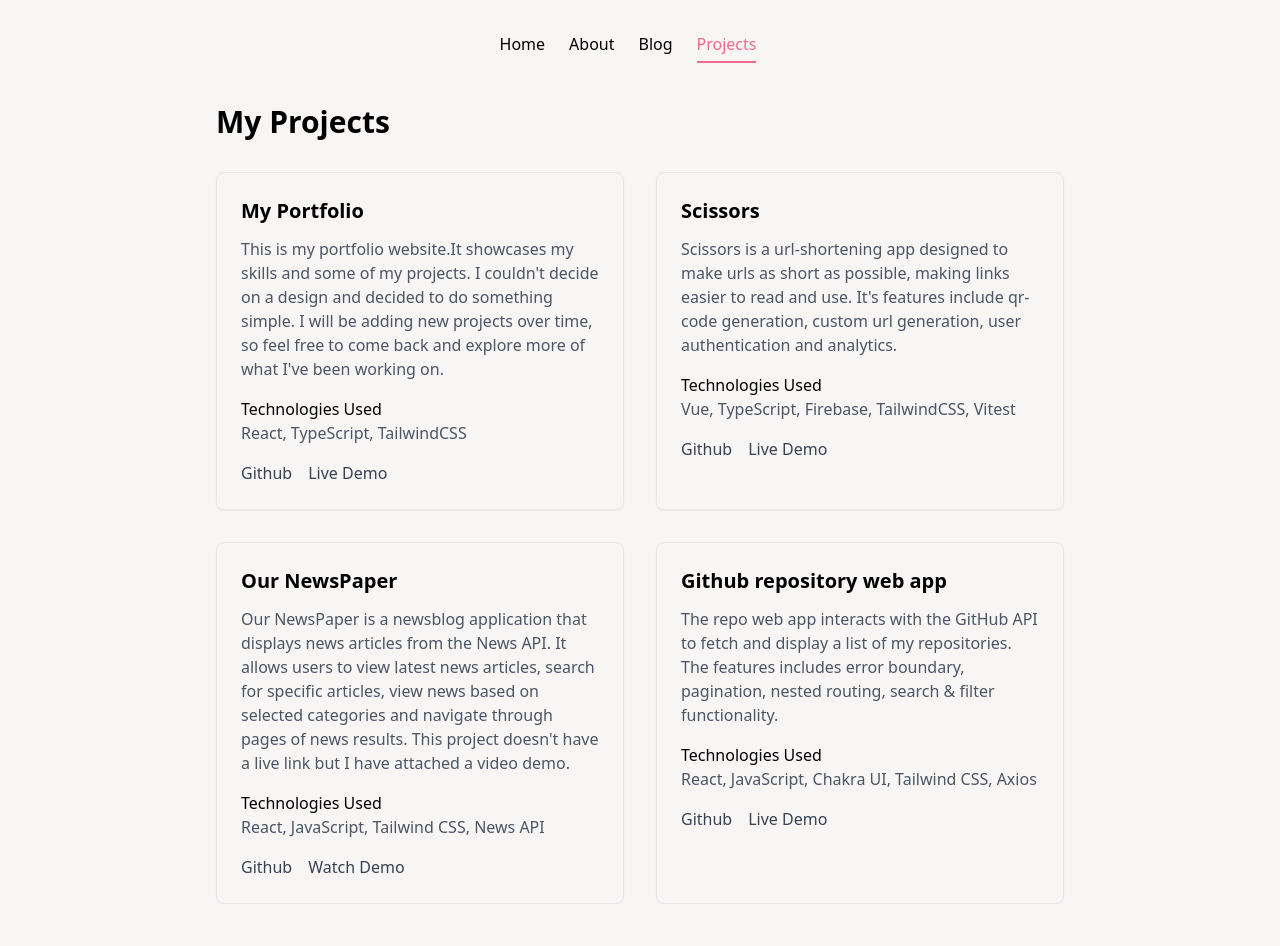
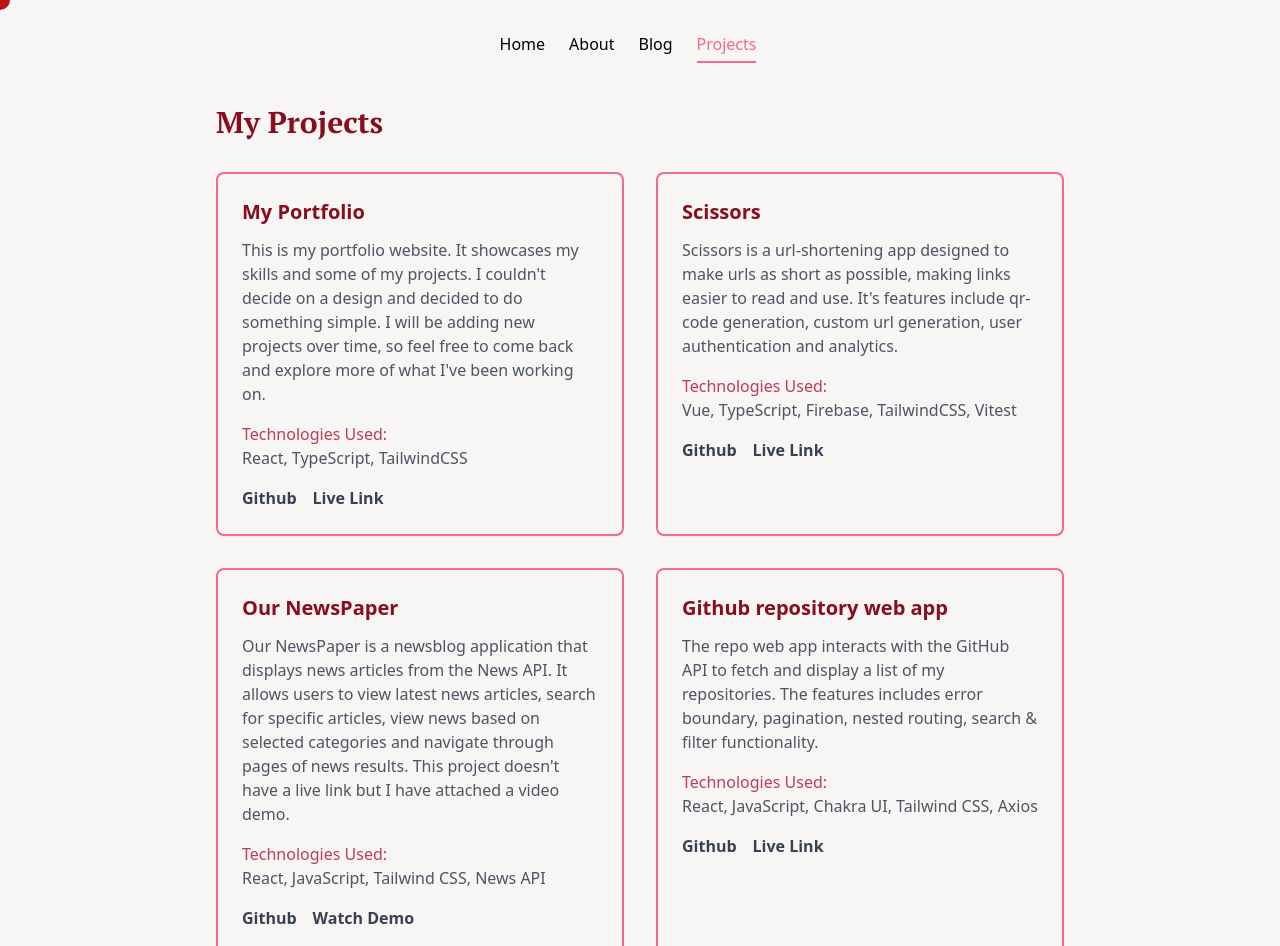
Before and after one commit to Saheedatt/saheedat, a React (Vite) app: page /projects in a window 1280 px wide. Shown: the top 946 px of the page. Before the commit the page ends 904 px from the top, so only its background shows below. Built offline with nearby package versions, Linux system fonts and the light colour scheme.

Commit message:
Redesigned interface

```diff
--- a/index.html
+++ b/index.html
@@ -1,9 +1,15 @@
-<!doctype html>
+<!DOCTYPE html>
 <html lang="en">
   <head>
     <meta charset="UTF-8" />
     <link rel="icon" type="image/png" href="/favicon.png" />
     <meta name="viewport" content="width=device-width, initial-scale=1.0" />
+    <link rel="preconnect" href="https://fonts.googleapis.com" />
+    <link rel="preconnect" href="https://fonts.gstatic.com" crossorigin />
+    <link
+      href="https://fonts.googleapis.com/css2?family=PT+Serif:ital,wght@0,400;0,700;1,400;1,700&display=swap"
+      rel="stylesheet"
+    />
     <title>Saheedat Afolabi</title>
   </head>
   <body>
--- a/package.json
+++ b/package.json
@@ -12,6 +12,7 @@
   "dependencies": {
     "react": "^18.3.1",
     "react-dom": "^18.3.1",
+    "react-icons": "^5.3.0",
     "react-router-dom": "^6.27.0"
   },
   "devDependencies": {
--- a/src/components/About.tsx
+++ b/src/components/About.tsx
@@ -2,15 +2,15 @@ import Navigation from "./Navbar";
 
 const About = () => {
   return (
-    <div className="min-h-screen bg-[#f8f5f5] about flex items-center justify-center p-4 pt-20 md:pt-4">
+    <div className="min-h-screen flex items-center justify-center p-4 pt-20 md:pt-4">
       <div className="absolute top-0 left-0 right-0 flex justify-center lg:pt-4">
         <Navigation />
       </div>
 
-      <div className="about flex min-h-screen p-4 md:pt-4">
+      <div className="flex min-h-screen p-4 md:pt-4">
         <div className="max-w-3xl mx-auto p-8 bg-white rounded-lg shadow-lg">
           <div className="text-center mb-10 lg:mt-8">
-            <h1 className="text-4xl font-bold text-[#880d1e] mb-2 font-pt-serif">
+            <h1 className="text-3xl md:text-4xl font-bold text-rose mb-2 font-pt-serif">
               About Me
             </h1>
             <div className="w-24 h-0.5 bg-[#bd3c56] mx-auto"></div>
@@ -19,7 +19,7 @@ const About = () => {
           <div className="space-y-8">
             <p className="text-lg leading-relaxed">
               Hi, I'm{" "}
-              <span className="font-semibold text-[#880d1e]">
+              <span className="font-semibold text-rose">
                 Saheedat Afolabi
               </span>
               . I'm a software engineer (a recent graduate of{" "}
@@ -27,14 +27,14 @@ const About = () => {
                 href="https://www.altschoolafrica.com"
                 target="_blank"
                 rel="noopener noreferrer"
-                className="text-[#bd3c56] hover:text-[#880d1e] transition-colors duration-300"
+                className="text-[#bd3c56] hover:text-rose transition-colors duration-300"
               >
                 AltSchool Africa
               </a>
               ) and a 400-level Physiotherapy student.
             </p>
 
-            <div className="bg-[#f8f5f5] p-6 rounded-lg border-l-2 border-[#f26a8d]">
+            <div className="bg-snow p-6 rounded-lg border-l-2 border-pinkish">
               <p className="text-lg leading-relaxed mb-4">
                 I started learning to code in 2022 during a long university
                 strike in my country. Since then, I've been learning and
@@ -52,7 +52,7 @@ const About = () => {
                 ].map((tech) => (
                   <span
                     key={tech}
-                    className="px-4 py-1.5 bg-white rounded-full text-sm font-medium text-[#880d1e] border border-[#f26a8d]"
+                    className="px-4 py-1.5 bg-white rounded-full text-sm font-medium text-rose border border-pinkish"
                   >
                     {tech}
                   </span>
@@ -66,7 +66,7 @@ const About = () => {
                 href="https://app.daily.dev/onboarding"
                 target="_blank"
                 rel="noopener noreferrer"
-                className="text-[#bd3c56] hover:text-[#880d1e] transition-colors duration-300"
+                className="text-[#bd3c56] hover:text-rose transition-colors duration-300"
               >
                 daily.dev
               </a>
@@ -77,7 +77,7 @@ const About = () => {
               things that I am passionate about (women).
             </p>
 
-            <div className="bg-[#f8f5f5] p-6 rounded-lg border-l-2 border-[#f26a8d]">
+            <div className="bg-snow p-6 rounded-lg border-l-2 border-pinkish">
               <p className="text-lg leading-relaxed">
                 I am open to learning new technologies and working on projects
                 that will help me grow as a developer. I am always looking to
@@ -85,7 +85,7 @@ const About = () => {
                 internships. You can reach me at{" "}
                 <a
                   href="mailto:afolabisaheedat1@gmail.com"
-                  className="text-[#bd3c56] hover:text-[#880d1e] transition-colors duration-300"
+                  className="text-[#bd3c56] hover:text-rose transition-colors duration-300"
                 >
                   afolabisaheedat1@gmail.com
                 </a>
@@ -93,7 +93,7 @@ const About = () => {
             </div>
           </div>
 
-          <div className="mt-12 pt-6 border-t border-[#f26a8d] border-opacity-30">
+          <div className="mt-12 pt-6 border-t border-pinkish border-opacity-30">
             <div className="flex gap-6">
               <a
                 href="https://www.linkedin.com/in/saheedat-afolabi-1a91b5221/"
--- a/src/components/Blog.tsx
+++ b/src/components/Blog.tsx
@@ -5,6 +5,7 @@ interface BlogPost {
   title: string;
   link: string;
 }
+
 const Blog = () => {
   const blogPosts: BlogPost[] = [
     {
@@ -21,29 +22,50 @@ const Blog = () => {
   ];
 
   return (
-    <div className="max-w-2xl mx-auto p-6">
-      <div className="absolute top-0 left-0 right-0 flex justify-center mb-12">
+    <div className="min-h-screen bg-snow">
+      <div className="absolute top-0 left-0 right-0 flex justify-center">
         <Navigation />
       </div>
-      <h1 className="text-3xl font-bold mb-4 mt-24">My Blog Posts</h1>
-      <p>
+
+      <div className="max-w-3xl mx-auto p-4 md:p-6 pt-24 md:pt-28">
+        <div className="bg-white rounded-lg shadow-lg p-6 md:p-8">
+          <div className="mb-8">
+            <h1 className="text-3xl md:text-4xl font-bold text-rose mb-2">
+              My Blog Posts
+            </h1>
+            <div className="w-32 h-0.5 bg-[#bd3c56] ml-6 mb-6"></div>
+            <p className="text-base md:text-lg text-gray-700 max-w-2xl mx-auto">
               I am working on building a smart home dashboard and I decided to
-        document my process by writing. The goal is to improve my knowledge and
-        also get better at writing technical articles.
+              document my process by writing. The goal is to improve my
+              knowledge and also get better at writing technical articles.
             </p>
+          </div>
+
           <div className="space-y-6 mt-8">
             {blogPosts.map((post, index) => (
-          <div key={index} className="border-b pb-4">
-            <span className="text-gray-500">{post.date}</span>
-            <h2 className="text-xl font-semibold mt-1">
-              {/* <Link to={post.link} className="hover:text-blue-500">
-                {post.title}
-              </Link> */}
+              <div
+                key={index}
+                className="group rounded-lg p-5 transition-all duration-300 hover:transform hover:translate-x-1"
+              >
+                <div className="flex flex-col md:flex-row md:items-center md:justify-between gap-2">
+                  <span className="text-sm md:text-base text-[#bd3c56] font-medium">
+                    {post.date}
+                  </span>
                   <a
                     href={post.link}
                     target="_blank"
                     rel="noopener noreferrer"
-                className="hover:text-blue-500"
+                    className="inline-flex items-center gap-2 text-pinkish transition-colors duration-300"
+                  >
+                    Read on Dev.to
+                  </a>
+                </div>
+                <h2 className="text-lg md:text-xl font-semibold mt-2 text-gray-800 group-hover:text-rose transition-colors duration-300">
+                  <a
+                    href={post.link}
+                    target="_blank"
+                    rel="noopener noreferrer"
+                    className="block"
                   >
                     {post.title}
                   </a>
@@ -51,7 +73,35 @@ const Blog = () => {
               </div>
             ))}
           </div>
+
+          {blogPosts.length === 0 && (
+            <div className="text-center py-12">
+              <p className="text-gray-600">
+                There are no blog posts available yet. Check back soon!
+              </p>
+            </div>
+          )}
+
+          <div className="mt-12 text-center bg-snow rounded-lg p-6">
+            <h3 className="text-xl font-semibold text-rose mb-3">
+              Want to read more?
+            </h3>
+            <p className="text-gray-700 mb-4">
+              I will be sure to update this as I write more articles!
+            </p>
+            <a
+              href="https://dev.to/saheedat"
+              target="_blank"
+              rel="noopener noreferrer"
+              className="inline-block px-6 py-2 bg-[#880d1e] text-white rounded-full hover:bg-[#bd3c56] transition-colors duration-300"
+            >
+              Visit my Dev.to profile
+            </a>
+          </div>
+        </div>
+      </div>
     </div>
   );
 };
+
 export default Blog;
--- a/src/components/Projects.tsx
+++ b/src/components/Projects.tsx
@@ -17,10 +17,11 @@ const Projects = () => {
   const projects: Project[] = [
     {
       title: "My Portfolio",
-      description: "This is my portfolio website.It showcases my skills and some of my projects. I couldn't decide on a design and decided to do something simple. I will be adding new projects over time, so feel free to come back and explore more of what I've been working on.",
+      description:
+        "This is my portfolio website. It showcases my skills and some of my projects. I couldn't decide on a design and decided to do something simple. I will be adding new projects over time, so feel free to come back and explore more of what I've been working on.",
       technologies: "React, TypeScript, TailwindCSS",
       githubLink: "https://github.com/Saheedatt/saheedat",
-      liveLink:"https://saheedat.vercel.app/",
+      liveLink: "https://saheedat.vercel.app/",
     },
     {
       title: "Scissors",
@@ -47,49 +48,66 @@ const Projects = () => {
       githubLink: "https://github.com/Saheedatt/repowebapp",
       liveLink: "https://repowebapp.vercel.app/",
     },
+    {
+      title: "Vacaytion",
+      description:
+        "Vacaytion is a property listing website that allows users to view properties, their price, and number of rooms. Users can also view property details and book a property. Project was focused mainly on learning to fetch data from an API and display it on the frontend.",
+      technologies: "HTML, CSS, JavaScript",
+      githubLink: "https://github.com/Saheedatt/Vacaytion",
+      liveLink: "https://vacaytion.netlify.app/",
+    },
   ];
 
   return (
-    <div className="max-w-4xl mx-auto px-6">
-       <div className="flex justify-center mb-8">
+    <div className="max-w-4xl mx-auto px-4">
+      <div className="flex justify-center mb-8">
         <Navigation />
       </div>
 
-      <h1 className="text-3xl font-bold mb-8">My Projects</h1>
-      <div className="grid gap-8 md:grid-cols-2">
+      <h1 className="text-3xl text-rose font-pt-serif font-bold mb-8 px-2">
+        My Projects
+      </h1>
+      <div className="grid gap-8 px-2 md:grid-cols-2 pb-6">
         {projects.map((project, index) => (
-          <div key={index} className="border rounded-lg p-6 shadow-sm">
-            <h2 className="text-xl font-semibold mb-3">{project.title}</h2>
+          <div
+            key={index}
+            className="border rounded-lg p-6 shadow-sm border-2 border-pinkish"
+          >
+            <h2 className="text-xl text-rose font-semibold mb-3">
+              {project.title}
+            </h2>
             <p className="text-gray-600 mb-4">{project.description}</p>
             <div className="text-black">
-              Technologies Used
+              <span className="font-medium text-[#bd3c56]">
+                Technologies Used:
+              </span>
               <p className="text-gray-600 mb-4 ">{project.technologies}</p>
             </div>
             <div className="flex gap-4">
               <a
                 href={project.githubLink}
-                className="flex items-center gap-1 text-gray-700 hover:text-blue-500"
+                className="flex items-center gap-1 text-gray-700 hover:text-pinkish"
                 target="_blank"
                 rel="noopener noreferrer"
               >
-                Github
+                <span className="font-semibold">Github</span>
               </a>
               {project.liveLink && (
                 <a
                   href={project.liveLink}
-                  className="flex items-center gap-1 text-gray-700 hover:text-blue-500"
+                  className="flex items-center gap-1 text-gray-700 hover:text-pinkish"
                   target="_blank"
                   rel="noopener noreferrer"
                 >
-                  Live Demo
+                  <span className="font-semibold">Live Link</span>
                 </a>
               )}
               {project.videoLink && (
                 <button
                   onClick={() => setVideoUrl(project.videoLink!)}
-                  className="flex items-center gap-1 text-gray-700 hover:text-blue-500"
+                  className="flex items-center gap-1 text-gray-700 hover:text-pinkish"
                 >
-                  Watch Demo
+                  <span className="font-semibold">Watch Demo</span>
                 </button>
               )}
             </div>
--- a/tailwind.config.js
+++ b/tailwind.config.js
@@ -8,8 +8,12 @@ export default {
       colors:{
         pinkish: "#f26a8d",
         rose: "#880d1e",
-      }
+        snow: "#f8f5f5",
+      },
+      fontFamily: {
+        'pt-serif': ['"PT Serif"', 'serif'],
     },
   },
   plugins: [],
 }
+}
```
Also changed, not shown: 1 other file (tests, documents, lock files or other folders). Lines whose indentation alone changed are shown as unchanged.
